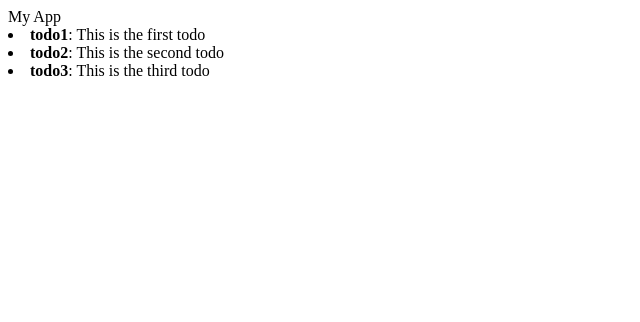
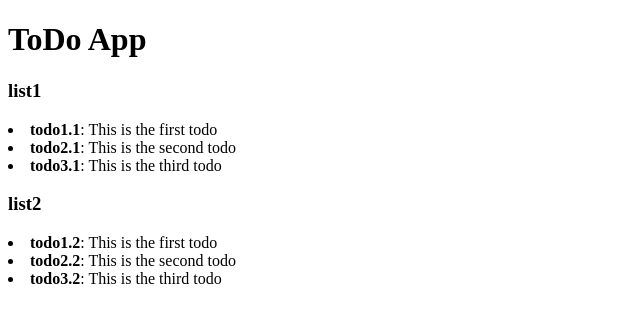
Before and after one commit to jcs98/todo-app, a React (Create React App) app: page / in a window 1280 px wide. Shown: the top 322 px of the page, without its empty margins (0-640 px from the left). Built offline with nearby package versions, Linux system fonts and the light colour scheme.

Commit message:
Add logic to support multiple lists

```diff
--- a/src/App.js
+++ b/src/App.js
@@ -4,7 +4,7 @@ import './App.css';
 
 class App extends Component {
 
-  constructor(){
+  constructor() {
     super();
     this.state = {
       todolist: {}
@@ -12,36 +12,69 @@ class App extends Component {
   }
 
   //load data when component will mount
-  componentWillMount(){
+  componentWillMount() {
     this.setState({
-      todolist: {
-        name:"list1",
-        todos:[
+      todolists: [
         {
-            title:"todo1",
-            desc:"This is the first todo",
+          name: "list1",
+          todos: [
+            {
+              title: "todo1.1",
+              desc: "This is the first todo",
               pending: true
             },
             {
-            title:"todo2",
-            desc:"This is the second todo",
+              title: "todo2.1",
+              desc: "This is the second todo",
               pending: false
             },
             {
-            title:"todo3",
-            desc:"This is the third todo",
+              title: "todo3.1",
+              desc: "This is the third todo",
+              pending: true
+            },
+          ]
+        },
+        {
+          name: "list2",
+          todos: [
+            {
+              title: "todo1.2",
+              desc: "This is the first todo",
+              pending: true
+            },
+            {
+              title: "todo2.2",
+              desc: "This is the second todo",
+              pending: false
+            },
+            {
+              title: "todo3.2",
+              desc: "This is the third todo",
               pending: true
             },
           ]
         }
+      ]
     });
   }
 
   render() {
+
+    let todolists;
+    if(this.state.todolists) {
+      todolists = this.state.todolists.map(todolist => {
+        //console.log(todolist);
+        return (
+          <TodoList key={todolist.name} todolist={todolist} />
+        );
+      });
+    }
+
     return (
       <div className="App">
-        My App
-        <TodoList todolist={this.state.todolist}/>
+        <h1>ToDo App</h1>
+        {todolists}
       </div>
     );
   }
--- a/src/Components/TodoList.js
+++ b/src/Components/TodoList.js
@@ -15,6 +15,7 @@ class TodoList extends Component {
 
     return (
       <div className="TodoList">
+        <h3>{this.props.todolist.name}</h3>
         {todos}
       </div>
     );
```
Lines whose indentation alone changed are shown as unchanged.
